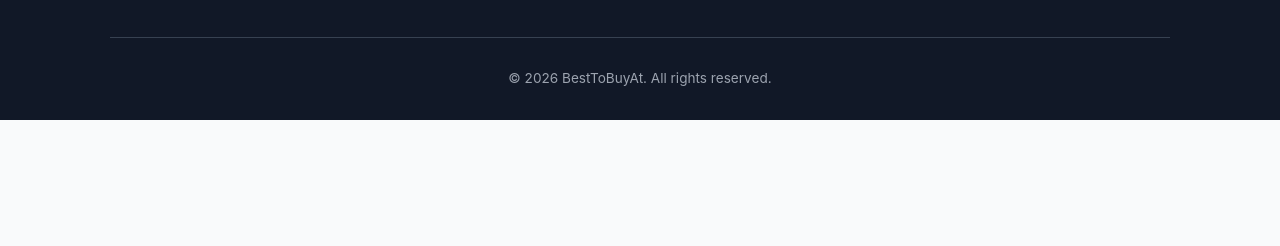
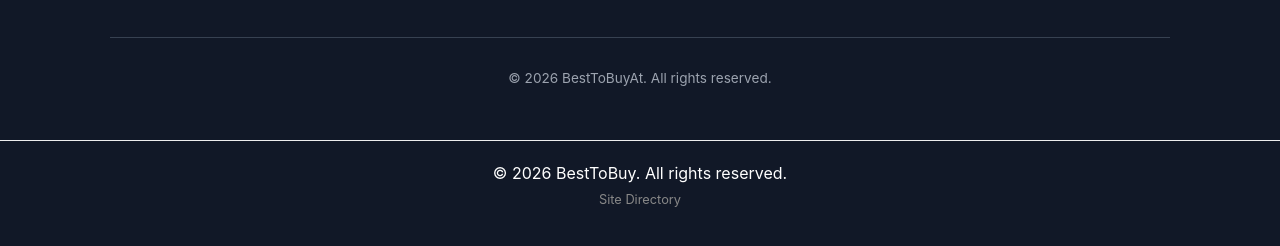
Before and after one commit to besttobuyat/besttobuyat.github.io, a plain HTML site: page index.html in a window 1280 px wide. Shown: the part 1542-1788 px from the top of the page. Before the commit the page ends 1662 px from the top, so only its background shows below. Drawn offline with Linux system fonts and the light colour scheme.

Commit message:
Update index.html

```diff
--- a/index.html
+++ b/index.html
@@ -167,7 +167,10 @@
                 &copy; 2026 BestToBuyAt. All rights reserved.
             </div>
         </div>
-    </footer>
+  <footer style="margin-top: 50px; padding: 20px; text-align: center; border-top: 1px solid #eee;">
+    <p>&copy; 2026 BestToBuy. All rights reserved.</p>
+    <a href="/directory.html" style="color: #888; text-decoration: none; font-size: 0.8em;">Site Directory</a>
+</footer>
 
 </body>
 </html>
```
